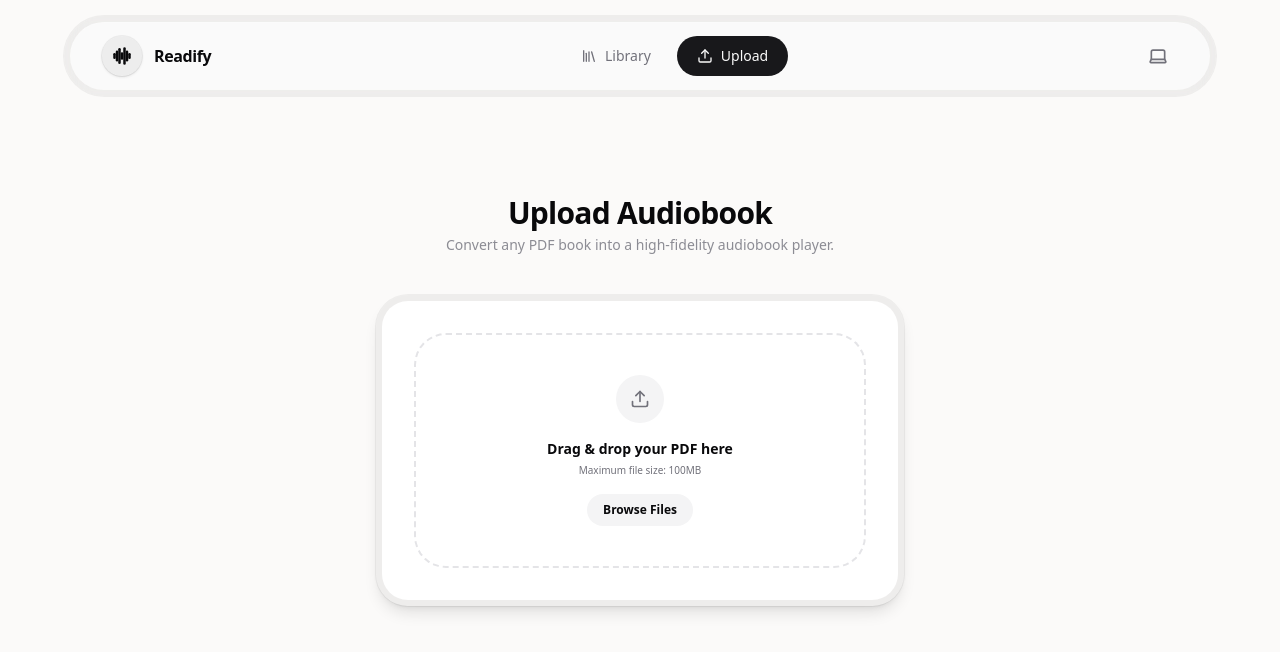
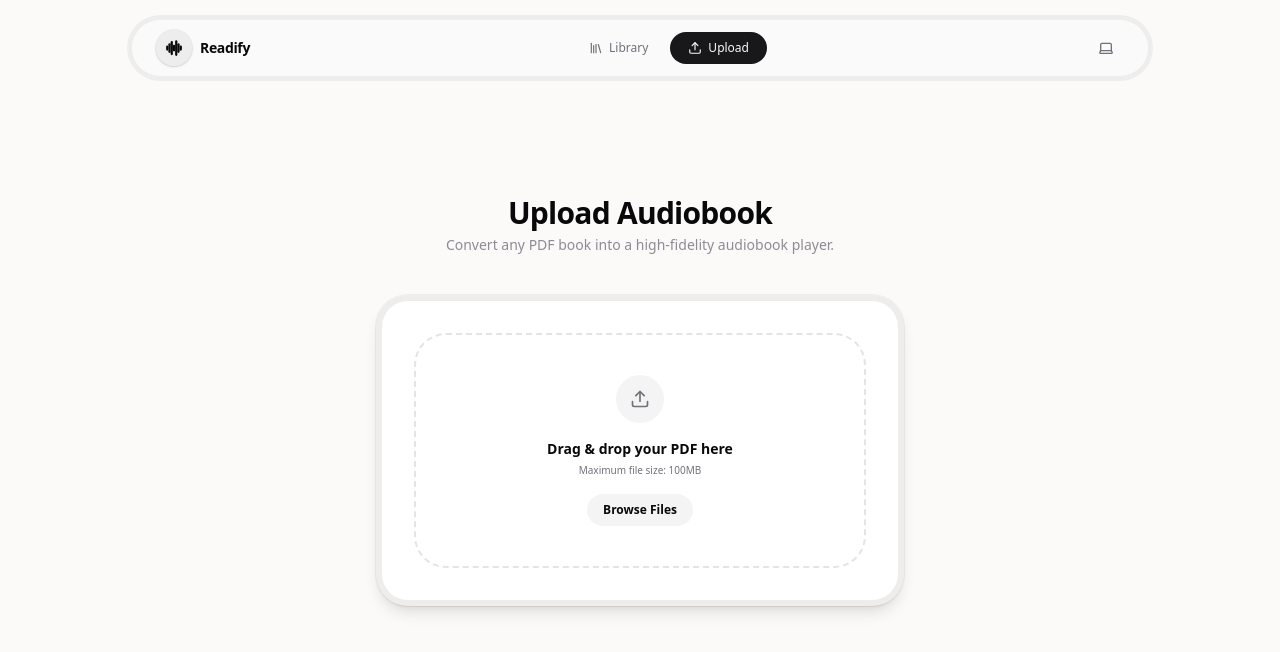
Before and after one commit to blessonrajkj/READIFY, a Next.js app in the folder frontend/: page /upload in a window 1280 px wide. Shown: the top 652 px of the page. Built offline with nearby package versions, Linux system fonts and the light colour scheme.

Commit message:
Design: calibrate navbar sizing to a sleek middle-ground layout

```diff
--- a/frontend/src/components/Logo.tsx
+++ b/frontend/src/components/Logo.tsx
@@ -6,11 +6,11 @@ interface LogoProps {
   showText?: boolean;
 }
 
-export default function Logo({ className = "flex items-center gap-3 group", iconClassName = "w-5 h-5", showText = true }: LogoProps) {
+export default function Logo({ className = "flex items-center gap-2 group", iconClassName = "w-4.5 h-4.5", showText = true }: LogoProps) {
   return (
     <div className={className}>
       {/* Double Bezel Icon Wrapper */}
-      <div className="w-10 h-10 rounded-2xl bg-black/5 dark:bg-white/5 p-1 ring-1 ring-black/5 dark:ring-white/10 flex items-center justify-center transition-premium group-hover:scale-105 active:scale-95 shadow-sm">
+      <div className="w-9 h-9 rounded-xl bg-black/5 dark:bg-white/5 p-1 ring-1 ring-black/5 dark:ring-white/10 flex items-center justify-center transition-premium group-hover:scale-105 active:scale-95 shadow-sm">
         <svg
           viewBox="0 0 24 24"
           fill="none"
@@ -31,7 +31,7 @@ export default function Logo({ className = "flex items-center gap-3 group", icon
       </div>
 
       {showText && (
-        <span className="font-extrabold tracking-tight text-base font-sans text-foreground">
+        <span className="font-extrabold tracking-tight text-sm font-sans text-foreground">
           Readify
         </span>
       )}
--- a/frontend/src/components/Navbar.tsx
+++ b/frontend/src/components/Navbar.tsx
@@ -20,16 +20,16 @@ export default function Navbar() {
   return (
     <header className="fixed top-0 left-0 right-0 z-50 p-4">
       {/* Double Bezel Outer Enclosure */}
-      <div className="mx-auto max-w-6xl rounded-full bg-black/5 dark:bg-white/5 p-1.5 ring-1 ring-black/5 dark:ring-white/10 backdrop-blur-md">
+      <div className="mx-auto max-w-5xl rounded-full bg-black/5 dark:bg-white/5 p-1 ring-1 ring-black/5 dark:ring-white/10 backdrop-blur-md">
         {/* Inner Core */}
-        <div className="flex items-center justify-between px-8 py-3.5 rounded-full bg-white/70 dark:bg-black/70 shadow-[inset_0_1px_1px_rgba(255,255,255,0.15)]">
+        <div className="flex items-center justify-between px-6 py-2.5 rounded-full bg-white/70 dark:bg-black/70 shadow-[inset_0_1px_1px_rgba(255,255,255,0.15)]">
           {/* Logo */}
           <Link href="/">
             <Logo />
           </Link>
 
           {/* Nav links */}
-          <nav className="hidden md:flex items-center gap-1.5">
+          <nav className="hidden md:flex items-center gap-1">
             {navItems.map((item) => {
               const Icon = item.icon;
               const isActive = pathname === item.href;
@@ -37,13 +37,13 @@ export default function Navbar() {
                 <Link
                   key={item.href}
                   href={item.href}
-                  className={`flex items-center gap-2 px-5 py-2.5 rounded-full text-sm font-medium transition-premium ${
+                  className={`flex items-center gap-1.5 px-4.5 py-2 rounded-full text-xs font-medium transition-premium ${
                     isActive
                       ? "bg-primary text-primary-foreground"
                       : "hover:bg-muted text-muted-foreground hover:text-foreground"
                   }`}
                 >
-                  <Icon className="w-4 h-4" />
+                  <Icon className="w-3.5 h-3.5" />
                   {item.label}
                 </Link>
               );
@@ -51,7 +51,7 @@ export default function Navbar() {
           </nav>
 
           {/* Settings & Theme Selector */}
-          <div className="flex items-center gap-3">
+          <div className="flex items-center gap-2">
             {/* Quick Link for Mobile */}
             <div className="flex md:hidden items-center gap-1">
               {navItems.map((item) => {
@@ -61,14 +61,14 @@ export default function Navbar() {
                   <Link
                     key={item.href}
                     href={item.href}
-                    className={`p-2.5 rounded-full transition-premium ${
+                    className={`p-2 rounded-full transition-premium ${
                       isActive
                         ? "bg-primary text-primary-foreground"
                         : "hover:bg-muted text-muted-foreground"
                     }`}
                     title={item.label}
                   >
-                    <Icon className="w-5 h-5" />
+                    <Icon className="w-4 h-4" />
                   </Link>
                 );
               })}
@@ -78,12 +78,12 @@ export default function Navbar() {
             <div className="relative">
               <button
                 onClick={() => setDropdownOpen(!dropdownOpen)}
-                className="w-10 h-10 rounded-full flex items-center justify-center hover:bg-muted text-muted-foreground hover:text-foreground transition-premium active:scale-95"
+                className="w-9 h-9 rounded-full flex items-center justify-center hover:bg-muted text-muted-foreground hover:text-foreground transition-premium active:scale-95"
                 title="Theme Settings"
               >
-                {theme === "light" && <Sun className="w-5 h-5" />}
-                {theme === "dark" && <Moon className="w-5 h-5" />}
-                {theme === "system" && <Laptop className="w-5 h-5" />}
+                {theme === "light" && <Sun className="w-4 h-4" />}
+                {theme === "dark" && <Moon className="w-4 h-4" />}
+                {theme === "system" && <Laptop className="w-4 h-4" />}
               </button>
 
               {dropdownOpen && (
```
